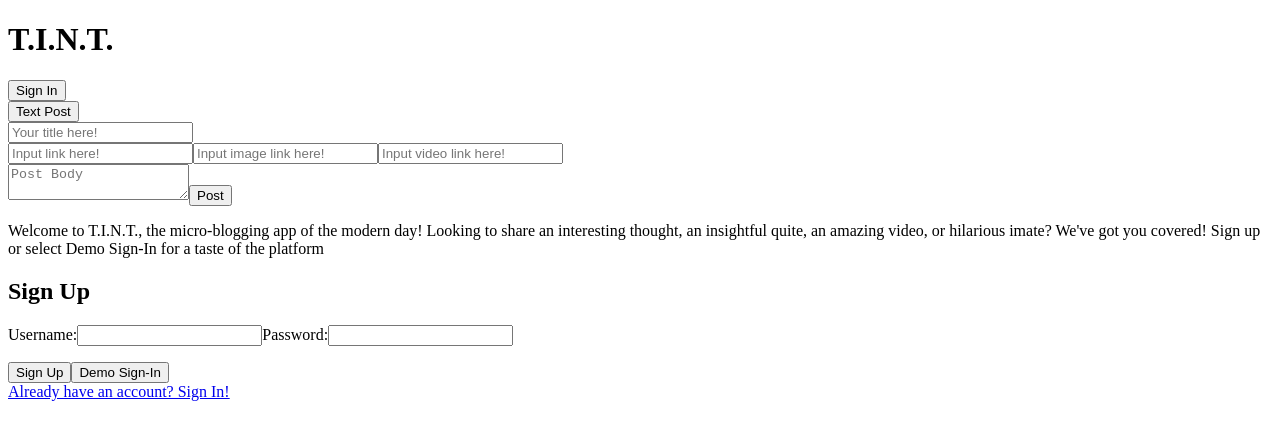
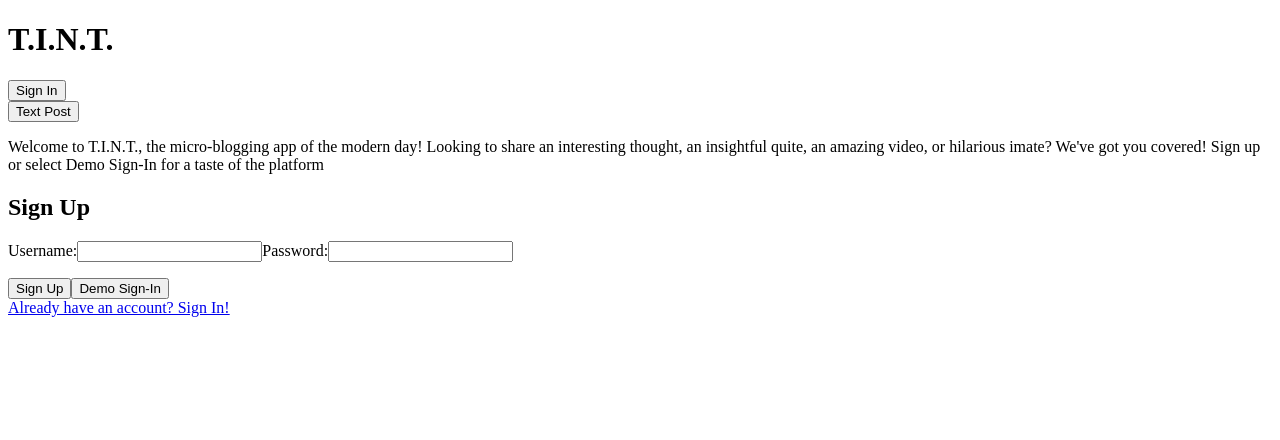
Before and after one commit to ACBullen/full_stack_tint, a React app: page /login#/signup in a window 1280 px wide. Shown: the top 440 px of the page. Built offline with nearby package versions, Linux system fonts and the light colour scheme; the HTML template or start-up script is replaced by a standard one.

Commit message:
Pause to return to master

```diff
--- a/frontend/components/main.jsx
+++ b/frontend/components/main.jsx
@@ -4,6 +4,7 @@ import SessionFormContainer from './session_form_container';
 import NavContainer from './nav_container';
 import { AuthRoute } from '../util/auth_util';
 import TextPostForm from './post_forms/text_post_form';
+import QuotePostForm from './post_forms/quote_post_form';
 
 
 class Main extends React.Component {
@@ -20,11 +21,12 @@ class Main extends React.Component {
           <NavContainer />
         </header>
         <div id="MainBody">
-          <TextPostForm />
-          <switch>
+          <Route path="/home" component={TextPostForm} />
+          <Route path="/home" component={QuotePostForm} />
+
           <AuthRoute path= "/login" component={SessionFormContainer} />
           <AuthRoute path= "/signup" component={SessionFormContainer} />
-          </switch>
+
         </div>
       </div>
     )
--- /dev/null
+++ b/frontend/components/post_forms/quote_post_form.jsx
@@ -0,0 +1,28 @@
+import React from 'react';
+import PFContainer from './post_form_container';
+
+class QuotePostForm extends React.Component {
+  constructor(props) {
+    super(props);
+    this.state = {
+      title: '',
+      body: '',
+      link_url: '',
+      media_link: '',
+      post_type: 'text',
+      user_id: this.props.userId
+    };
+  }
+
+  render() {
+    return(
+      <div className="baseLozenge" >
+        <h1>Qu</h1>
+      </div>
+    )
+  }
+}
+
+
+
+export default PFContainer(QuotePostForm);
```
